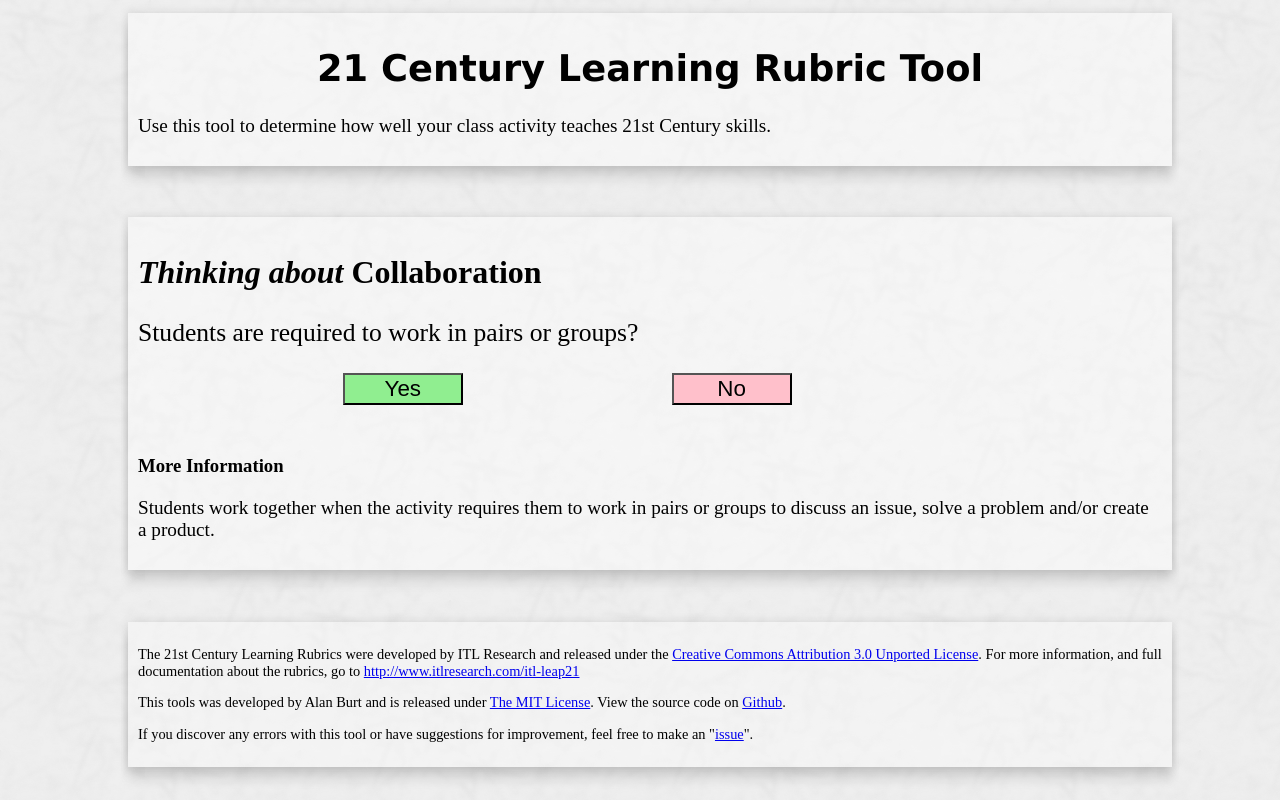
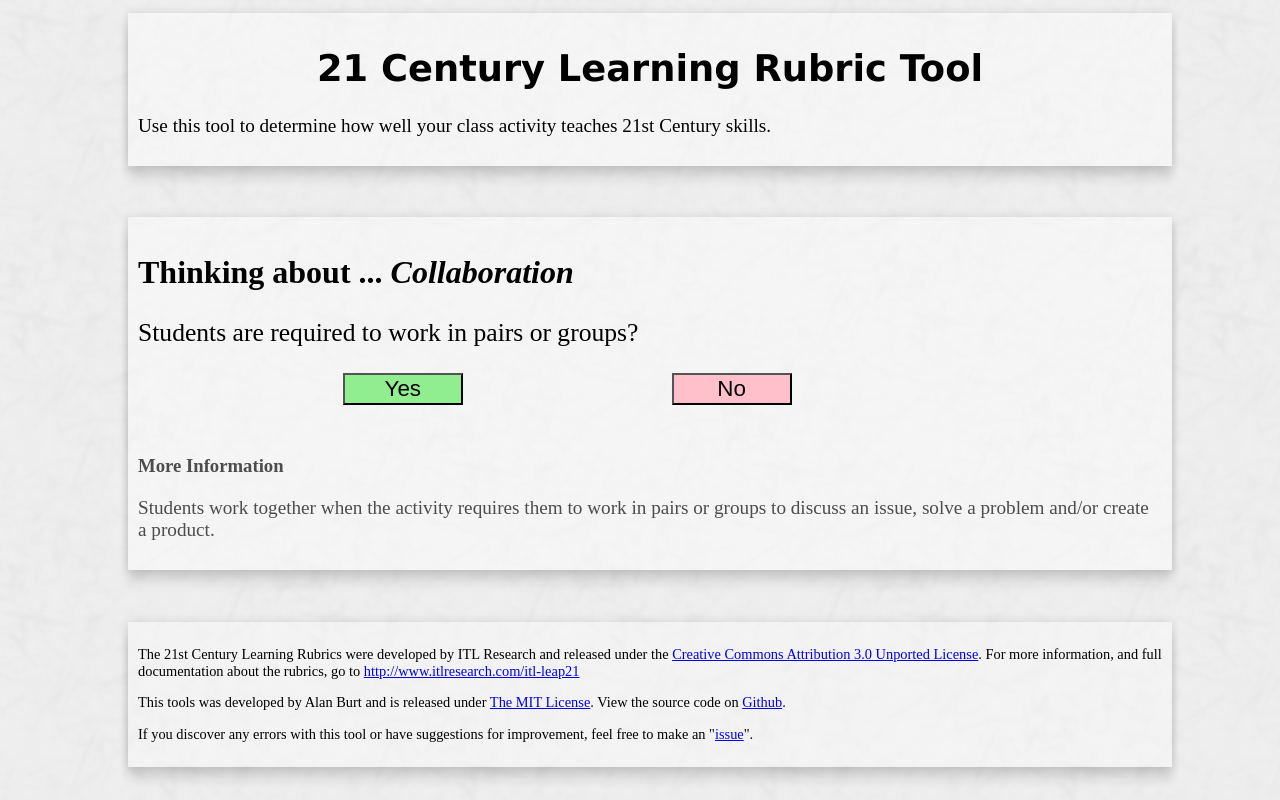
Before and after one commit to a-burt/21C-Learning-Rubric-Tool, a plain HTML site: page index.html in a window 1280 px wide. Both pictures are taken after a click on the button "Click to Begin". Drawn offline with Linux system fonts and the light colour scheme.

Commit message:
Minor changes
Made minor changes to improve appearance.

```diff
--- a/desktop.css
+++ b/desktop.css
@@ -88,6 +88,10 @@ div {
     font-size: 2em;
 }
 
+#question_heading {
+    font-style: italic;
+}
+
 #question_line {
     font-size: 1.6em;
 }
@@ -108,11 +112,13 @@ div {
 
 #questions h3 {
     margin-top: 50px;
+    color: #4C4C4C;
 }
 
 #question_explanation {
     margin-top: 20px;
     font-size: 1.2em;
+    color: #4C4C4C;
 }
 
 
--- a/index.html
+++ b/index.html
@@ -24,7 +24,7 @@ Website developed by Alan Burt (a-burt.github.io)-->
 
         <div id="questions">
             <!-- This section displays the questions one by one to determine the ranking in each section fo the rubric -->
-            <h2 id="question_heading">Thinking about ...</h2>
+            <h2>Thinking about ... <span id="question_heading"></span></h2>
             <p id="question_line">This is a question</p>
             <input type="button" value="Yes" id="answer_yes">
             <input type="button" value="No" id="answer_no">
--- a/script.js
+++ b/script.js
@@ -118,7 +118,7 @@ function nextDomain() {
     currentDomain += 1;
     // display the next domain if it is available
     if (currentDomain < DOMAINS.length) {
-        questionHeading.innerHTML = "Thinking about...<br><em>" + DOMAINS[currentDomain] + "</em>";
+        questionHeading.innerHTML = DOMAINS[currentDomain];
         currentQuestion = -1;
         nextQuestion();
     } else {
@@ -156,7 +156,7 @@ function setupQuestions() {
     questionExplanation = document.getElementById("question_explanation");
     // set and display the current domain
     currentDomain = 0;
-    questionHeading.innerHTML = "<em>Thinking about</em> " + DOMAINS[currentDomain];
+    questionHeading.innerHTML = DOMAINS[currentDomain];
     // set the flag
     flagTerminateDomain = false;
     // display the first question
```
